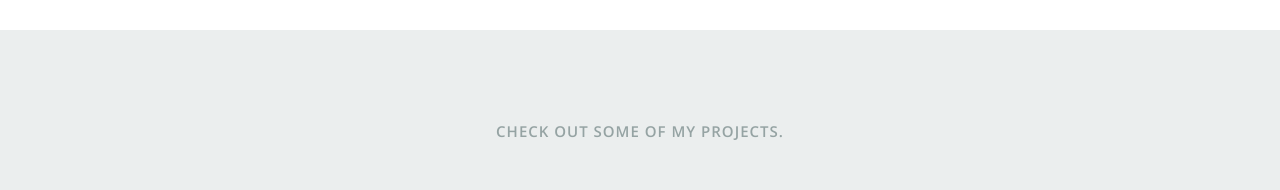
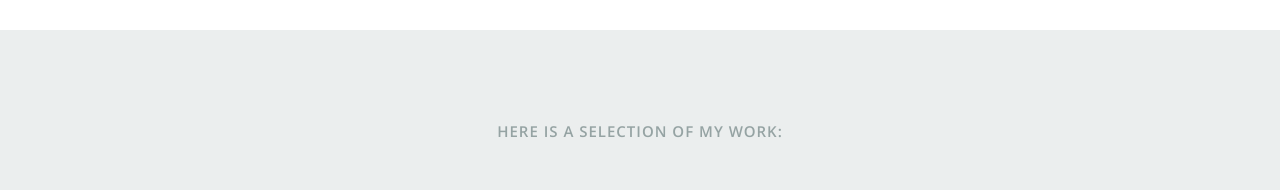
Before and after one commit to BenHCalvert/ReactPortfolio, a React (Create React App) app: page / in a window 1280 px wide. Shown: the part 2680-2870 px from the top of the page. Built offline with nearby package versions, Linux system fonts and the light colour scheme.

Commit message:
favicon update

```diff
--- a/src/App.js
+++ b/src/App.js
@@ -3,8 +3,7 @@ import Header from './components/Header';
 import About from './components/About';
 import Resume from './components/Resume';
 import Portfolio from './components/Portfolio';
-import Testimonials from  './components/Testimonials';
-import ContactUs from './components/ContactUs';
+import ContactMe from './components/ContactMe';
 import Footer from './components/Footer';
 import resumeData from './resumeData';
 class App extends Component {
@@ -15,7 +14,7 @@ class App extends Component {
         <About resumeData={resumeData}/>
         <Resume resumeData={resumeData}/>
         <Portfolio resumeData={resumeData}/>
-        <ContactUs resumeData={resumeData}/>
+        <ContactMe resumeData={resumeData}/>
         <Footer resumeData={resumeData}/>
       </div>
     );
--- a/src/components/ContactUs.js
+++ b/src/components/ContactMe.js
@@ -1,5 +1,5 @@
 import React, { Component } from 'react';
-export default class ContactUs extends Component {
+export default class ContactMe extends Component {
   render() {
     let resumeData = this.props.resumeData;
     return (
--- a/src/components/Portfolio.js
+++ b/src/components/Portfolio.js
@@ -6,7 +6,7 @@ export default class Porfolio extends Component {
       <section id="portfolio">
       <div className="row">
         <div className="twelve columns collapsed">
-          <h1>Check out some of my projects.</h1>
+          <h1>Here is a selection of my work:</h1>
           <div id="portfolio-wrapper" className="bgrid-quarters s-bgrid-thirds cf">
           {
             resumeData.portfolio && resumeData.portfolio.map((item)=>{
```
